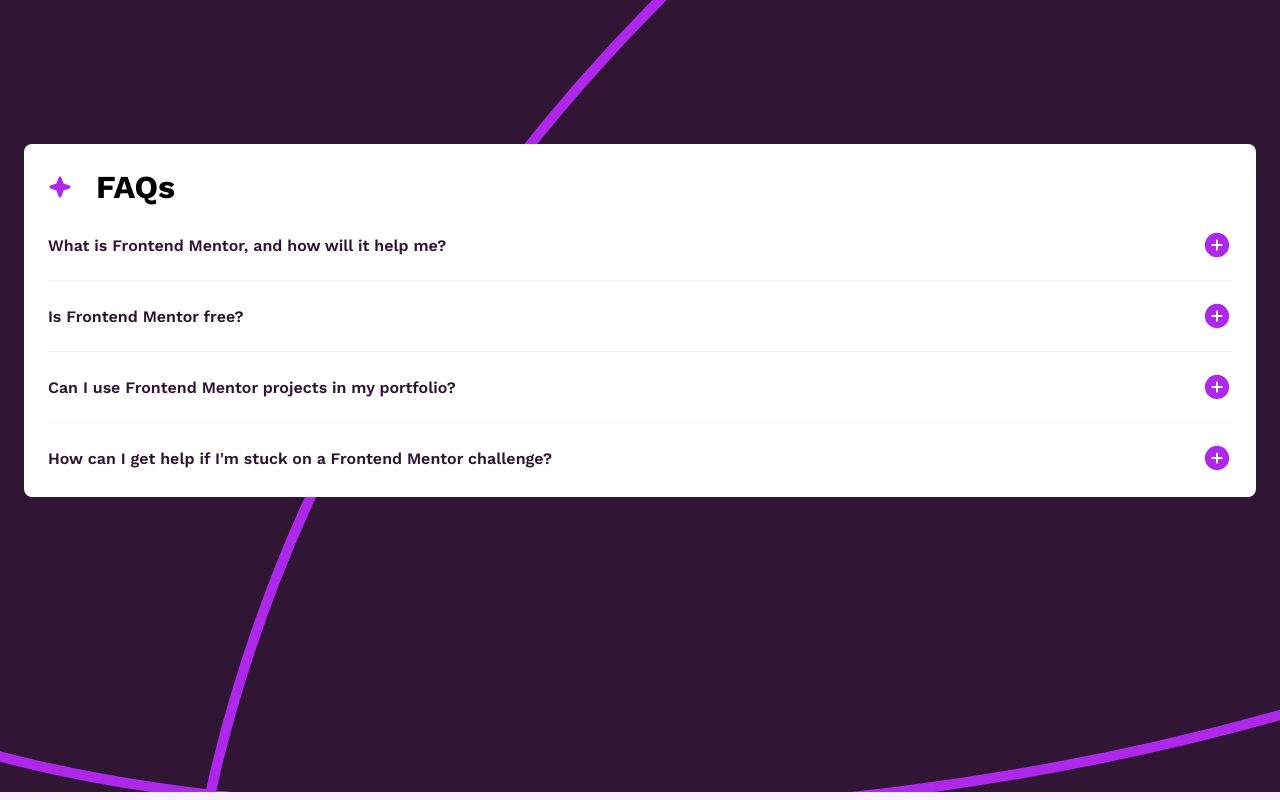
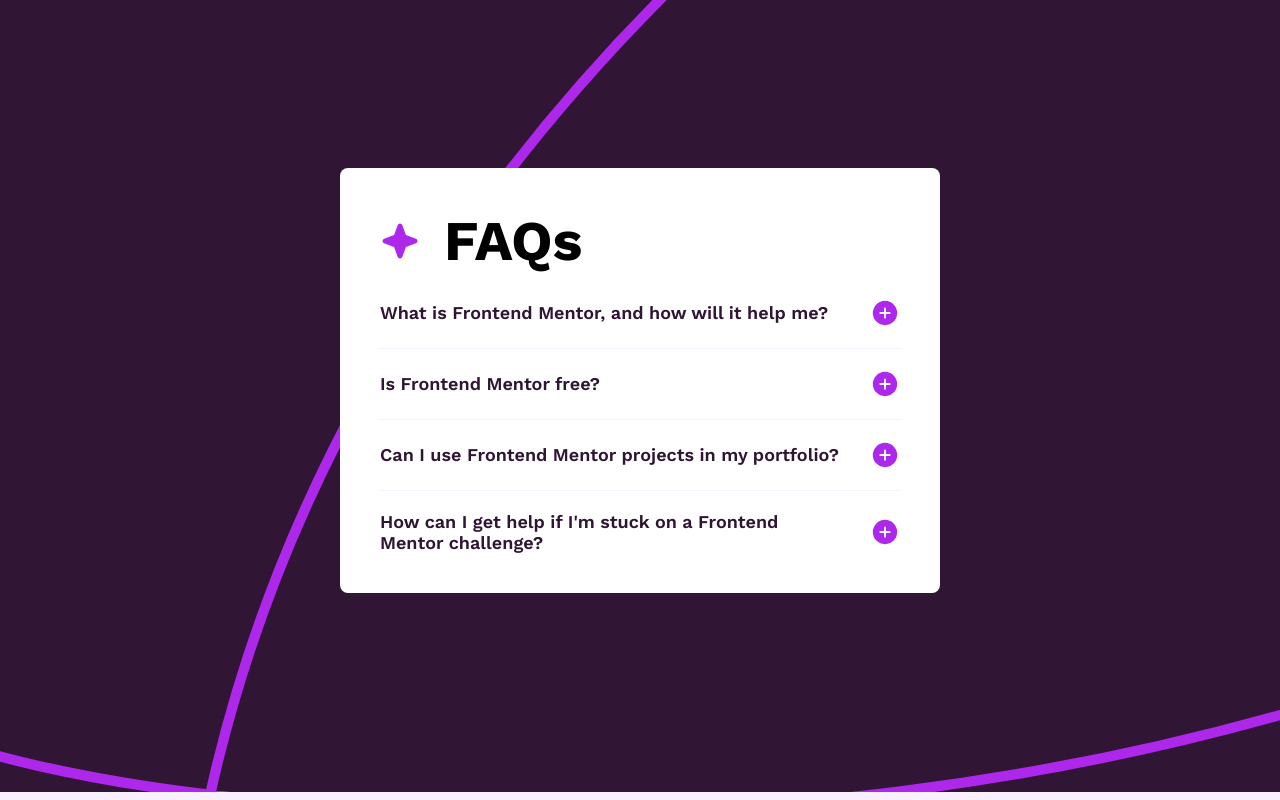
Before and after one commit to stefan-holmgren/fem-faq-accordion, a plain HTML site: page index.html in a window 1280 px wide. Drawn offline with nearby package versions, Linux system fonts and the light colour scheme.

Commit message:
Update style.css with responsive design changes

```diff
--- a/style.css
+++ b/style.css
@@ -80,7 +80,7 @@ main h1::before {
   display: block;
   content: "";
   width: 1.5rem;
-  height: 1.5rem;
+  aspect-ratio: 1 / 1;
   background: url("./assets/images/icon-star.svg") no-repeat center center / cover;
 }
 
@@ -165,6 +165,38 @@ main li button::after {
   flex-shrink: 0;
 }
 
+/* TABLET */
+@media (min-width: 48rem) {
+  :root {
+    --fs-lg: 3.5rem;
+    --fs-m: 1.125rem;
+    --fs-s: 1rem;
+  }
+
+  html {
+    overflow-y: scroll;
+  }
+
+  body {
+    display: grid;
+    place-items: center;
+    padding-top: 10.46875rem;
+  }
+
+  main {
+    max-width: 37.5rem;
+    padding: 2.5rem;
+  }
+
+  main h1::before {
+    width: 2.5rem;
+    aspect-ratio: 1 / 1;
+  }
+}
+
 /* DESKTOP */
-@media (min-width: 768px) {
+@media (min-width: 90rem) {
+  body {
+    background-image: url("./assets/images/background-pattern-desktop.svg");
+  }
 }
```
